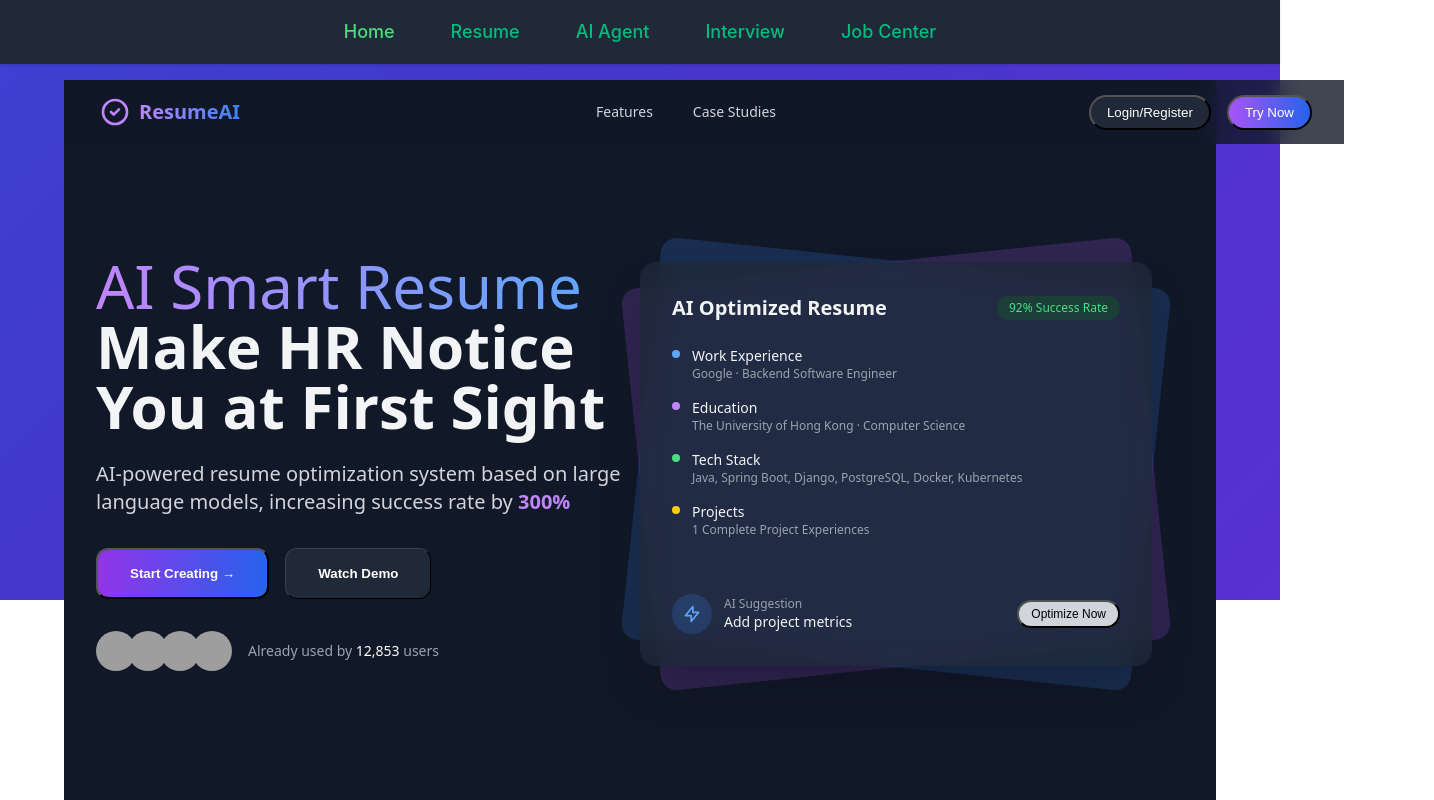
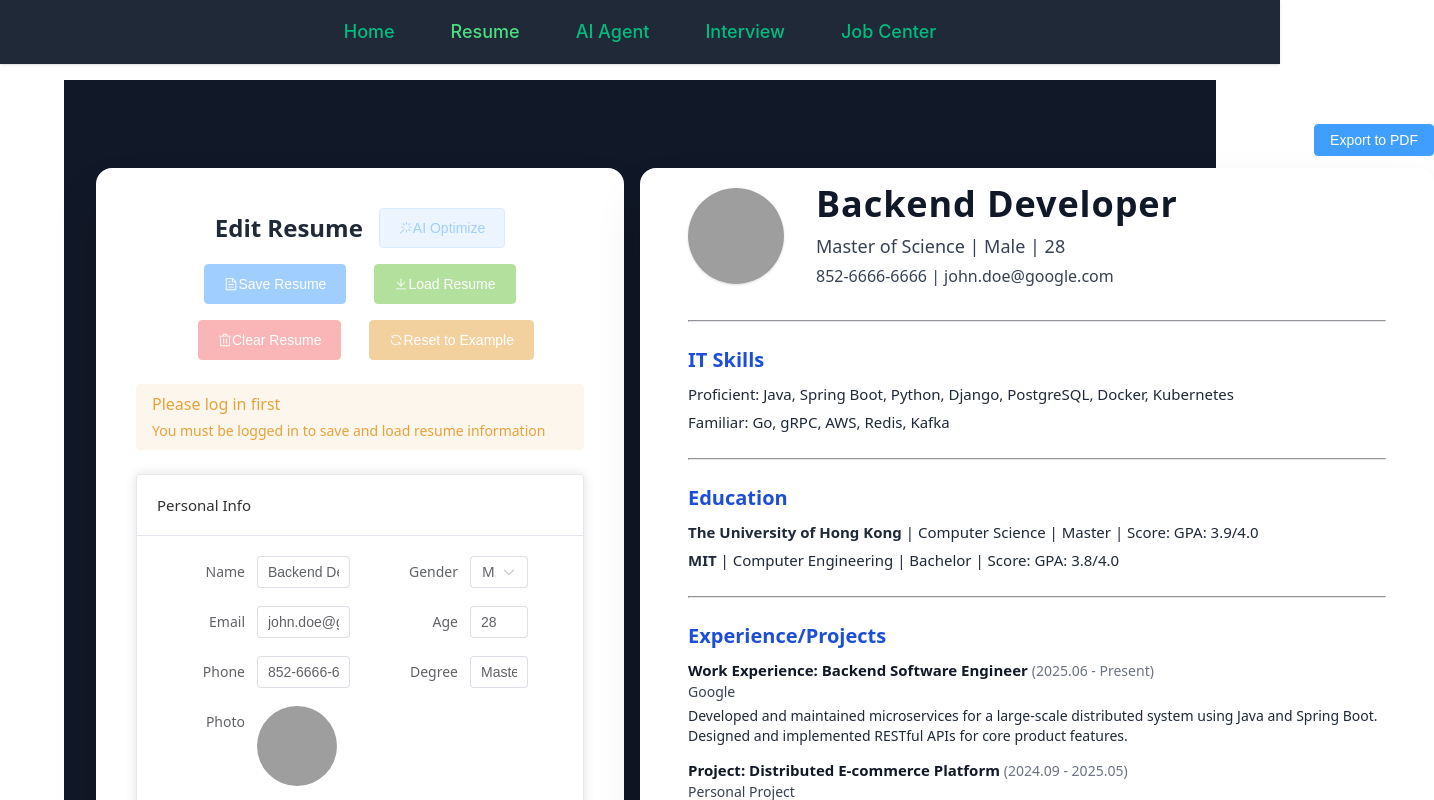
Before and after one commit to qyssss/ai-resume, a Vue app: page /resume in a window 1280 px wide. Before the commit this address led to /. Shown: the top 800 px of the page, 1434 px wide, since content can reach past the window. Built offline with nearby package versions, Linux system fonts and the light colour scheme; grey boxes are pictures that could not be loaded.

Commit message:
fix resume scrolldown

```diff
--- a/src/components/ResumePreview.vue
+++ b/src/components/ResumePreview.vue
@@ -1,5 +1,5 @@
 <template>
-    <div ref="draggableBox" :style="boxStyle" class="fixed z-50 cursor-move" @mousedown="onMouseDown">
+    <div ref="draggableBox" :style="boxStyle" class="absolute z-50 cursor-move" @mousedown="onMouseDown">
         <div class="w-[794px] flex justify-end pt-3 pb-3">
             <el-button type="primary" @click="exportPDF">Export to PDF</el-button>
         </div>
@@ -11,7 +11,7 @@
                 <div>
                     <h1 class="text-4xl font-extrabold text-gray-900 mb-2 tracking-wide">{{ resume.personal.name ||
                         'Name'
-                        }}</h1>
+                    }}</h1>
                     <div class="text-gray-700 text-lg mb-1">
                         {{ resume.personal.degree || 'Degree' }} | {{ resume.personal.gender || 'Gender' }} | {{
                             resume.personal.age || 'Age' }}
@@ -91,16 +91,9 @@ const pdfContent = ref<HTMLElement | null>(null)
 const draggableBox = ref<HTMLElement | null>(null)
 const boxStyle = reactive<CSSProperties>({
     left: '0px',
-    top: '110px',
-    position: 'fixed',
-    zIndex: 50,
-})
-
-onMounted(() => {
-    // 让盒子靠左
-    const width = 10
-    const left = (window.innerWidth - width) / 2
-    boxStyle.left = `${left}px`
+    top: '0px', // 初始位置可根据需要调整
+    position: 'absolute',
+    zIndex: 10,
 })
 
 let startX = 0
--- a/src/router/index.ts
+++ b/src/router/index.ts
@@ -18,7 +18,7 @@ const router = createRouter({
       name: 'resume',
       component: () => import('../views/ResumeForm.vue'),
       meta: {
-        requiresAuth: true // 需要登录才能访问
+        requiresAuth: false // 需要登录才能访问
       }
     },
     {
--- a/src/views/ResumeForm.vue
+++ b/src/views/ResumeForm.vue
@@ -202,7 +202,7 @@
                     </el-form>
                 </div>
             </el-col>
-            <el-col :span="12" class="sticky-preview pt-14">
+            <el-col :span="12" class="relative sticky-preview pt-14">
                 <ResumePreview />
             </el-col>
         </el-row>
```
Also changed, not shown: 1 other file (tests, documents, lock files or other folders).
